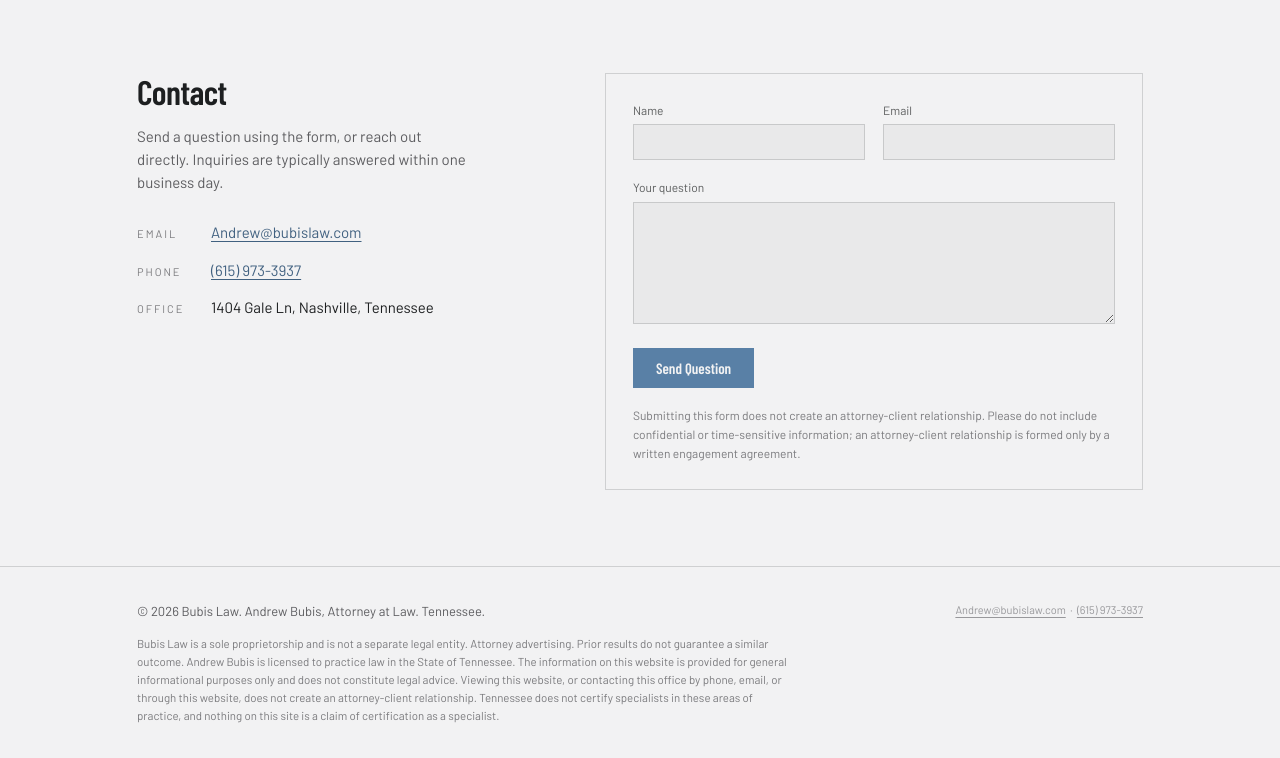
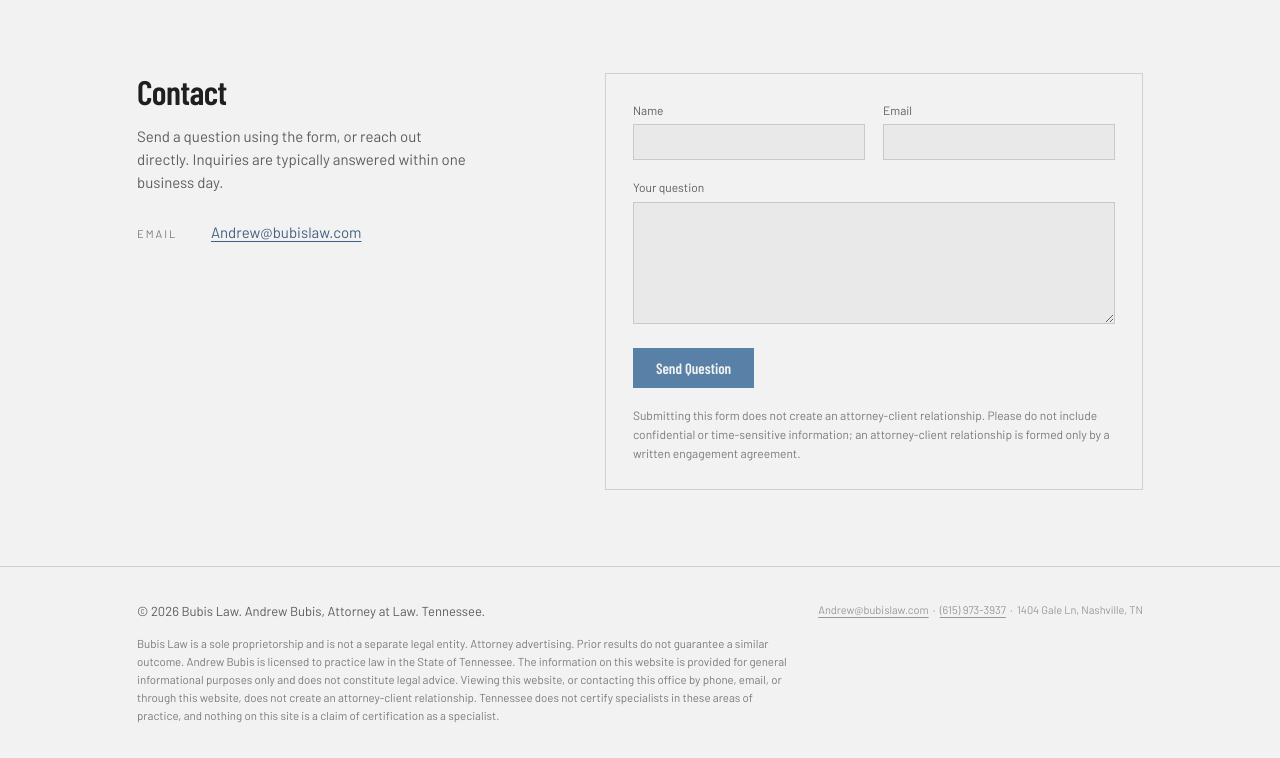
Before and after one commit to andrewbubis/BubisLaw, a plain HTML site: page index.html in a window 1280 px wide. Shown: the part 1489-2247 px from the top of the page. Drawn offline with nearby package versions, Linux system fonts and the light colour scheme.

Commit message:
Update: 2026-08-10 14:56

```diff
--- a/index.html
+++ b/index.html
@@ -200,8 +200,6 @@ html { scroll-behavior: smooth; }
         <p style="font-size: 15px; color: var(--color-neutral-700); max-width: 40ch; text-wrap: pretty;">Send a question using the form, or reach out directly. Inquiries are typically answered within one business day.</p>
         <div style="display: flex; flex-direction: column; gap: 14px; margin-top: 27px; font-size: 15px;">
           <div style="display: flex; gap: 10px; align-items: baseline;"><span style="font-size: 11px; letter-spacing: 0.18em; text-transform: uppercase; color: var(--color-neutral-600); width: 64px; flex: none;">Email</span><a href="mailto:Andrew@bubislaw.com">Andrew@bubislaw.com</a></div>
-          <div style="display: flex; gap: 10px; align-items: baseline;"><span style="font-size: 11px; letter-spacing: 0.18em; text-transform: uppercase; color: var(--color-neutral-600); width: 64px; flex: none;">Phone</span><a href="tel:+16159733937">(615) 973-3937</a></div>
-          <div style="display: flex; gap: 10px; align-items: baseline;"><span style="font-size: 11px; letter-spacing: 0.18em; text-transform: uppercase; color: var(--color-neutral-600); width: 64px; flex: none;">Office</span><span>1404 Gale Ln, Nashville, Tennessee</span></div>
         </div>
       </div>
       <form class="blueprint" id="contact-form" style="padding: 27px; display: flex; flex-direction: column; gap: 18px;">
@@ -222,7 +220,7 @@ html { scroll-behavior: smooth; }
     <div style="max-width: 1060px; margin: 0 auto; box-sizing: border-box; padding: 34px 27px; display: flex; flex-direction: column; gap: 14px;">
       <div style="display: flex; justify-content: space-between; gap: 27px; flex-wrap: wrap; font-size: 13px; color: var(--color-neutral-700);">
         <div>&copy; 2026 Bubis Law. Andrew Bubis, Attorney at Law. Tennessee.</div>
-        <div style="font-size: 11px; color: var(--color-neutral-500);"><a href="mailto:Andrew@bubislaw.com" style="color: var(--color-neutral-500);">Andrew@bubislaw.com</a> &nbsp;&middot;&nbsp; <a href="tel:+16159733937" style="color: var(--color-neutral-500);">(615) 973-3937</a></div>
+        <div style="font-size: 11px; color: var(--color-neutral-500);"><a href="mailto:Andrew@bubislaw.com" style="color: var(--color-neutral-500);">Andrew@bubislaw.com</a> &nbsp;&middot;&nbsp; <a href="tel:+16159733937" style="color: var(--color-neutral-500);">(615) 973-3937</a> &nbsp;&middot;&nbsp; 1404 Gale Ln, Nashville, TN</div>
       </div>
       <p style="font-size: 11.5px; color: var(--color-neutral-600); margin: 0; max-width: 100ch; text-wrap: pretty;">Bubis Law is a sole proprietorship and is not a separate legal entity. Attorney advertising. Prior results do not guarantee a similar outcome. Andrew Bubis is licensed to practice law in the State of Tennessee. The information on this website is provided for general informational purposes only and does not constitute legal advice. Viewing this website, or contacting this office by phone, email, or through this website, does not create an attorney-client relationship. Tennessee does not certify specialists in these areas of practice, and nothing on this site is a claim of certification as a specialist.</p>
     </div>
```
Also changed, not shown: 1 other file.
